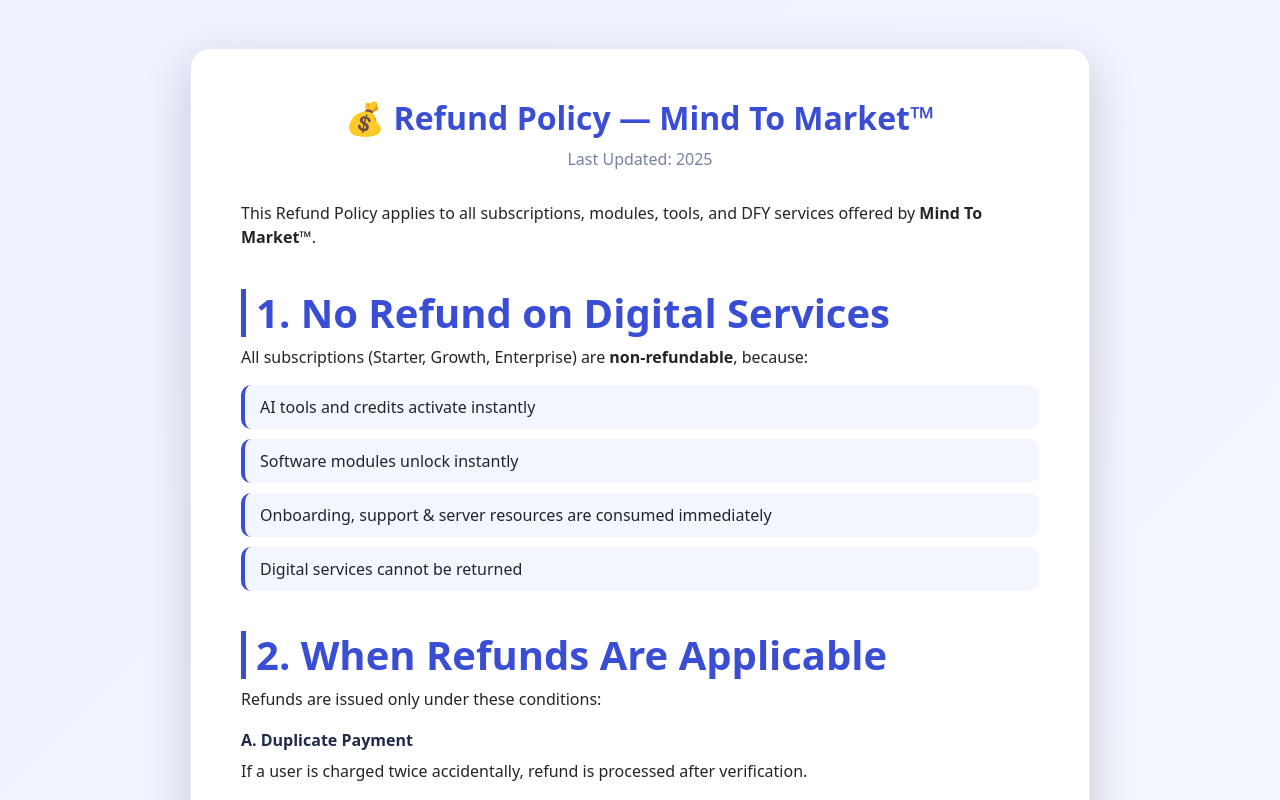
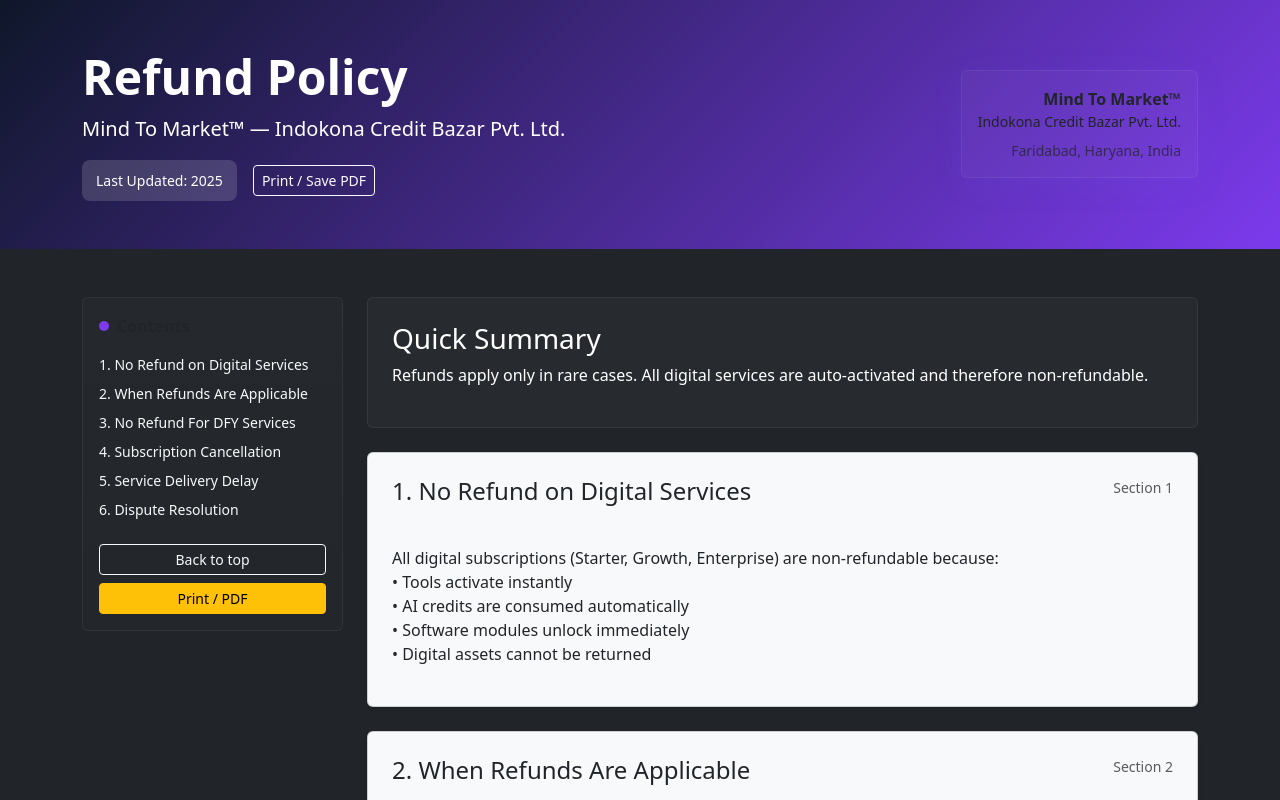
Before and after one commit to Tarunshakya1999/indokonafrontend, a React (Vite) app: page /rp in a window 1280 px wide. Shown: the top 800 px of the page. Built offline with nearby package versions, Linux system fonts and the light colour scheme.

Commit message:
Added New Insta 76tr4rdd 76 nn 76544 nn bbb

```diff
--- a/src/M2MRefundPolicy.jsx
+++ b/src/M2MRefundPolicy.jsx
@@ -1,192 +1,198 @@
-import React from "react";
+import React, { useEffect } from "react";
 import "bootstrap/dist/css/bootstrap.min.css";
 
+export default function M2MRefundPolicy() {
+  useEffect(() => {
+    const css = `
+      .hero-refund { background: linear-gradient(135deg,#0f172a 0%, #7c3aed 100%); color: #fff; padding: 48px 0; }
+      .card-ghost { background: rgba(255,255,255,0.03); border: 1px solid rgba(255,255,255,0.06); }
+      .glow { box-shadow: 0 6px 30px rgba(99,102,241,0.12); }
+      .accent { color: #7c3aed; }
+      .fade-in { animation: fadeInUp .6s ease both; }
+      @keyframes fadeInUp { from { opacity: 0; transform: translateY(12px);} to { opacity: 1; transform: translateY(0);} }
+      .bg-panel { background: linear-gradient(180deg, rgba(255,255,255,0.02), rgba(255,255,255,0.01)); }
+      .toc a { color: #f8fafc; text-decoration: none; }
+      .toc a:hover { text-decoration: underline; }
+      .decor-dot { width:10px;height:10px;border-radius:50%;display:inline-block;margin-right:8px; background:#7c3aed; }
+      .toc-panel { position: sticky; top: 90px; }
+      .meta-box { background: rgba(255,255,255,0.15); padding: 10px 14px; border-radius: 8px; }
+      .print-hide { display: inline-block; }
+      @media print { .print-hide { display: none !important; } }
+    `;
+    const style = document.createElement("style");
+    style.dataset.source = "RefundPolicy.css.injected";
+    style.appendChild(document.createTextNode(css));
+    document.head.appendChild(style);
 
-export default function M2MRefundPolicy() {
+    return () => document.head.removeChild(style);
+  }, []);
+
+  const sections = [
+    {
+      id: "no-refund",
+      title: "1. No Refund on Digital Services",
+      content: `
+      All digital subscriptions (Starter, Growth, Enterprise) are non-refundable because:
+      • Tools activate instantly
+      • AI credits are consumed automatically
+      • Software modules unlock immediately
+      • Digital assets cannot be returned
+      `
+    },
+    {
+      id: "refund-conditions",
+      title: "2. When Refunds Are Applicable",
+      content: `
+      Refund is allowed only in these cases:
+      • Duplicate Payment
+      • Failed Payment but amount deducted
+      • Payment Gateway Error (Razorpay/Stripe/Paytm)
+      Refund Timeline: 7–14 working days.
+      `
+    },
+    {
+      id: "dfy",
+      title: "3. No Refund For DFY Services",
+      content: `
+      Once started, these services are non-refundable:
+      • GST, Trademark, MSME, Pvt Ltd, FSSAI
+      • Website/App Development
+      • Branding & Design
+      • Ad Campaign Setup
+      • CRM & WhatsApp API Setup
+      `
+    },
+    {
+      id: "cancellation",
+      title: "4. Subscription Cancellation",
+      content: `
+      Users may cancel anytime.
+      Cancellation stops NEXT cycle billing.
+      Current cycle amount is non-refundable.
+      `
+    },
+    {
+      id: "delays",
+      title: "5. Service Delivery Delay",
+      content: `
+      Delays caused by government portals, Meta/Google, 3rd-party APIs, hosting providers, or partner agencies do NOT qualify for refunds.
+      `
+    },
+    {
+      id: "dispute",
+      title: "6. Dispute Resolution",
+      content: `
+      Email: indokonaoutsourcing@gmail.com
+      Response time: 24–48 hours
+      Legal Jurisdiction: Faridabad, Haryana (India)
+      `
+    }
+  ];
+
+  const handlePrint = () => window.print();
+
   return (
-    <div className="refund-wrapper py-5">
-      <div className="refund-card shadow-lg">
-        <h1 className="title">💰 Refund Policy — Mind To Market™</h1>
-        <p className="updated-text">Last Updated: 2025</p>
+    <div className="bg-dark text-light" style={{ minHeight: "100vh" }}>
 
-        <p>
-          This Refund Policy applies to all subscriptions, modules, tools, and
-          DFY services offered by <strong>Mind To Market™</strong>.
-        </p>
+      {/* -------- HERO -------- */}
+      <header className="hero-refund">
+        <div className="container">
+          <div className="row align-items-center">
 
-        <h4 className="section-title">1. No Refund on Digital Services</h4>
-        <p>
-          All subscriptions (Starter, Growth, Enterprise) are
-          <strong> non-refundable</strong>, because:
-        </p>
-        <ul className="styled-list">
-          <li>AI tools and credits activate instantly</li>
-          <li>Software modules unlock instantly</li>
-          <li>
-            Onboarding, support & server resources are consumed immediately
-          </li>
-          <li>Digital services cannot be returned</li>
-        </ul>
+            <div className="col-md-8 fade-in">
+              <h1 className="display-5 fw-bold">Refund Policy</h1>
+              <p className="lead mb-1">Mind To Market™ — Indokona Credit Bazar Pvt. Ltd.</p>
 
-        <h4 className="section-title">2. When Refunds Are Applicable</h4>
-        <p>Refunds are issued only under these conditions:</p>
+              <div className="d-flex gap-2 align-items-center mt-3">
+                <span className="meta-box small">Last Updated: 2025</span>
+                <button
+                  onClick={handlePrint}
+                  className="btn btn-outline-light btn-sm ms-2 print-hide"
+                >
+                  Print / Save PDF
+                </button>
+              </div>
+            </div>
 
-        <h6 className="sub-heading">A. Duplicate Payment</h6>
-        <p>
-          If a user is charged twice accidentally, refund is processed after
-          verification.
-        </p>
+            <div className="col-md-4 text-md-end mt-4 mt-md-0 fade-in">
+              <div className="card card-ghost p-3 glow" style={{ display: "inline-block" }}>
+                <div className="fw-bold">Mind To Market™</div>
+                <div className="small">Indokona Credit Bazar Pvt. Ltd.</div>
+                <div className="small text-muted mt-2">Faridabad, Haryana, India</div>
+              </div>
+            </div>
 
-        <h6 className="sub-heading">B. Failed Payment</h6>
-        <p>
-          Money deducted but service not activated — refund issued automatically
-          or manually.
-        </p>
+          </div>
+        </div>
+      </header>
 
-        <h6 className="sub-heading">C. Billing Gateway Error</h6>
-        <p>
-          If Razorpay/Stripe/Paytm causes a billing glitch, refund is issued
-          after verification.
-        </p>
-        <p className="highlight-text">Refund timeline: 7–14 working days.</p>
 
-        <h4 className="section-title">3. No Refund For DFY Services</h4>
-        <p>Once these services start, refunds cannot be issued:</p>
-        <ul className="styled-list">
-          <li>
-            Legal Registration (GST, Trademark, MSME, Pvt Ltd, FSSAI, etc.)
-          </li>
-          <li>Document Drafting</li>
-          <li>Branding Assets</li>
-          <li>Website/App Development</li>
-          <li>Ad Campaign Setup</li>
-          <li>CRM & WhatsApp API Setup</li>
-          <li>AI Content Creation</li>
-        </ul>
+      {/* -------- MAIN CONTENT -------- */}
+      <main className="container py-5">
+        <div className="row">
 
-        <h4 className="section-title">4. Subscription Cancellation</h4>
-        <p>
-          Users may cancel subscription anytime. Cancellation stops next billing
-          cycle, but no refund for current month/year.
-        </p>
+          {/* -------- TOC -------- */}
+          <aside className="col-lg-3 mb-4">
+            <div className="card bg-panel p-3 card-ghost">
+              <div className="d-flex align-items-center mb-3">
+                <span className="decor-dot"></span>
+                <strong>Contents</strong>
+              </div>
+              <nav className="toc-panel">
+                <ul className="list-unstyled toc mb-0">
+                  {sections.map((s) => (
+                    <li key={s.id} className="mb-2">
+                      <a href={`#${s.id}`} className="d-block small text-light">
+                        {s.title}
+                      </a>
+                    </li>
+                  ))}
+                </ul>
+              </nav>
 
-        <h4 className="section-title">5. Service Delivery Delay</h4>
-        <ul className="styled-list">
-          <li>Partner agencies</li>
-          <li>Govt. portals</li>
-          <li>Meta/WhatsApp API</li>
-          <li>Hosting providers</li>
-          <li>Third-party APIs</li>
-        </ul>
-        <p>These delays do not qualify for refunds.</p>
+              <div className="mt-3">
+                <button
+                  className="btn btn-sm btn-outline-light w-100 mb-2"
+                  onClick={() => window.scrollTo({ top: 0, behavior: "smooth" })}
+                >
+                  Back to top
+                </button>
+                <button className="btn btn-sm btn-warning w-100" onClick={handlePrint}>
+                  Print / PDF
+                </button>
+              </div>
+            </div>
+          </aside>
 
-        <h4 className="section-title">6. Dispute Resolution</h4>
-        <p>
-          For billing issues email us:
-          <br />
-          <strong>📩 indokonaoutsourcing@gmail.com</strong>
-        </p>
-        <p>Response time: 24–48 hours.</p>
-        <p>
-          <strong>Legal jurisdiction:</strong> Faridabad, Haryana (India).
-        </p>
 
-        <footer className="footer">
-          © 2025 Mind To Market™ — Indokona Credit Bazar Pvt. Ltd.
-        </footer>
-      </div>
-      <style>{`/* Background */
-.refund-wrapper {
-  background: linear-gradient(135deg, #eef2ff, #f8f9ff);
-  min-height: 100vh;
-  display: flex;
-  justify-content: center;
-  align-items: flex-start;
-}
+          {/* -------- SECTIONS -------- */}
+          <section className="col-lg-9">
+            <div className="card p-4 card-ghost mb-4 fade-in">
+              <h3 style={{ color: "white" }}>Quick Summary</h3>
+              <p style={{ color: "white" }}>
+                Refunds apply only in rare cases. All digital services are auto-activated and
+                therefore non-refundable.
+              </p>
+            </div>
 
-/* Card */
-.refund-card {
-  background: #ffffff;
-  width: 100%;
-  max-width: 900px;
-  padding: 50px;
-  border-radius: 20px;
-  border: 1px solid #e6e9ff;
-  transition: all 0.3s ease;
-}
+            {sections.map((s, idx) => (
+              <article id={s.id} key={s.id} className="mb-4">
+                <div className="card p-4 bg-light text-dark shadow-sm">
+                  <div className="d-flex justify-content-between align-items-start mb-2">
+                    <h4>{s.title}</h4>
+                    <div className="small text-muted">Section {idx + 1}</div>
+                  </div>
+                  <p style={{ whiteSpace: "pre-line" }}>{s.content}</p>
+                </div>
+              </article>
+            ))}
 
-.refund-card:hover {
-  transform: translateY(-5px);
-  box-shadow: 0 20px 50px rgba(0, 0, 0, 0.07);
-}
-
-/* Title */
-.title {
-  text-align: center;
-  font-weight: 800;
-  color: #3a4ed5;
-  margin-bottom: 10px;
-  font-size: 2rem;
-}
-
-.updated-text {
-  text-align: center;
-  color: #7481a3;
-  margin-bottom: 30px;
-}
-
-/* Section title */
-.section-title {
-  margin-top: 40px;
-  font-weight: 700;
-  color: #3a4ed5;
-  border-left: 5px solid #3a4ed5;
-  padding-left: 10px;
-}
-
-/* Sub headings */
-.sub-heading {
-  margin-top: 20px;
-  font-weight: 600;
-  color: #1e2a48;
-}
-
-/* Lists */
-.styled-list {
-  list-style: none;
-  margin: 15px 0;
-  padding-left: 0;
-}
-
-.styled-list li {
-  background: #f3f5ff;
-  padding: 10px 15px;
-  margin-bottom: 10px;
-  border-radius: 10px;
-  border-left: 4px solid #3a4ed5;
-  transition: all 0.2s ease;
-}
-
-.styled-list li:hover {
-  background: #e8ebff;
-}
-
-/* Highlight */
-.highlight-text {
-  font-weight: 600;
-  color: #2a3bb3;
-}
-
-/* Footer */
-.footer {
-  text-align: center;
-  margin-top: 50px;
-  padding-top: 20px;
-  border-top: 1px solid #e2e6ff;
-  color: #5c6b99;
-  font-size: 0.9rem;
-}
-`}</style>
+            <footer className="text-muted small mt-4">
+              © 2025 Mind To Market™ — Indokona Credit Bazar Pvt. Ltd.
+            </footer>
+          </section>
+        </div>
+      </main>
     </div>
   );
 }
```
